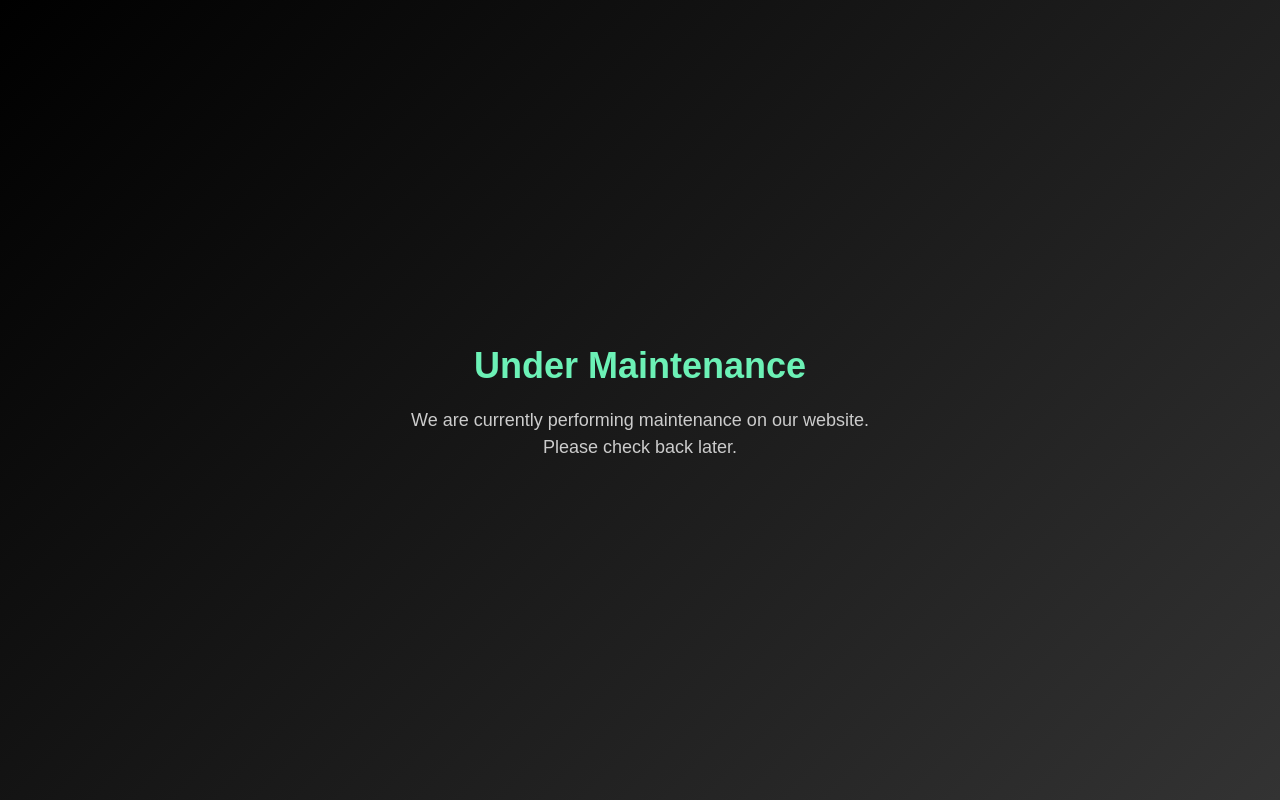
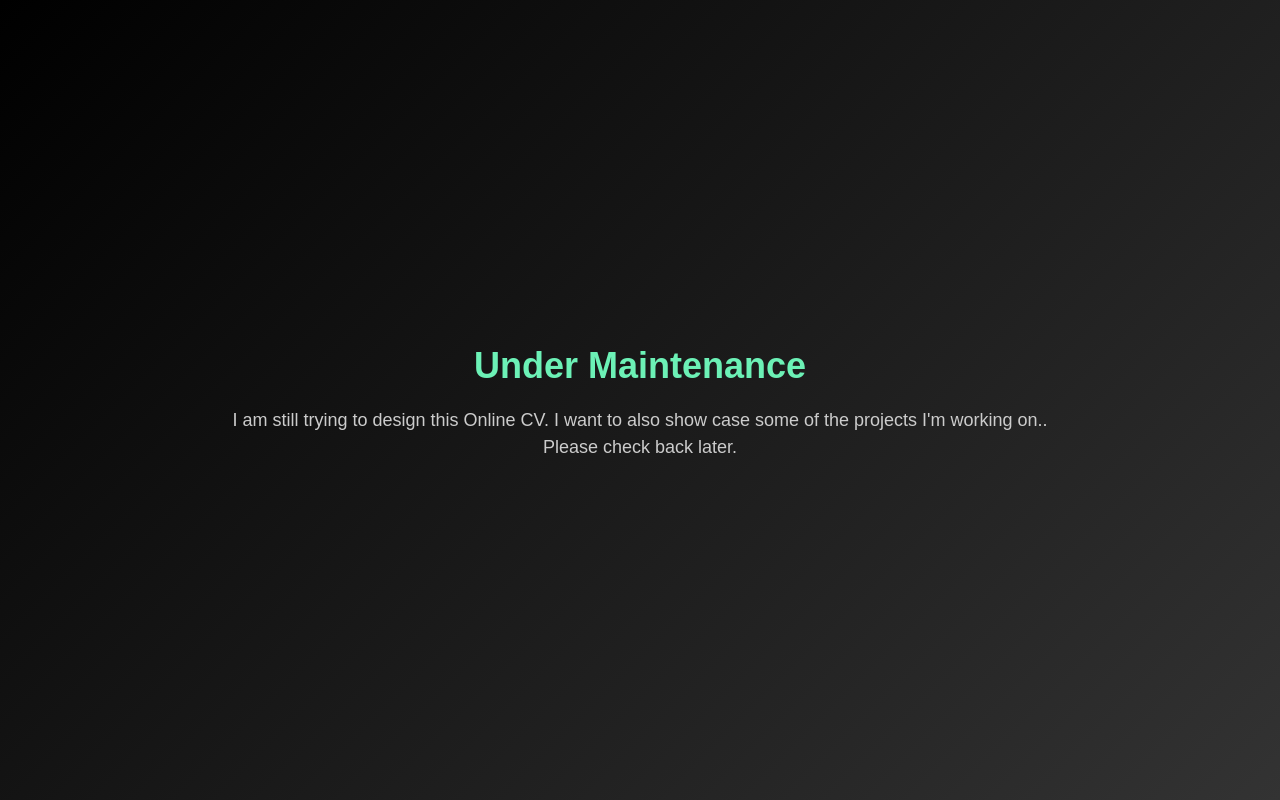
Before and after one commit to MasukuJr/masukujr.github.io, a plain HTML site: page index.html in a window 1280 px wide. Drawn offline with Linux system fonts and the light colour scheme.

Commit message:
Update index.html
third update to the page

```diff
--- a/index.html
+++ b/index.html
@@ -35,7 +35,7 @@
 <body>
     <div class="container">
         <h1>Under Maintenance</h1>
-        <p>We are currently performing maintenance on our website.<br>Please check back later.</p>
+        <p>I am still trying to design this Online CV. I want to also show case some of the projects I'm working on..<br>Please check back later.</p>
     </div>
 </body>
 </html>
```
